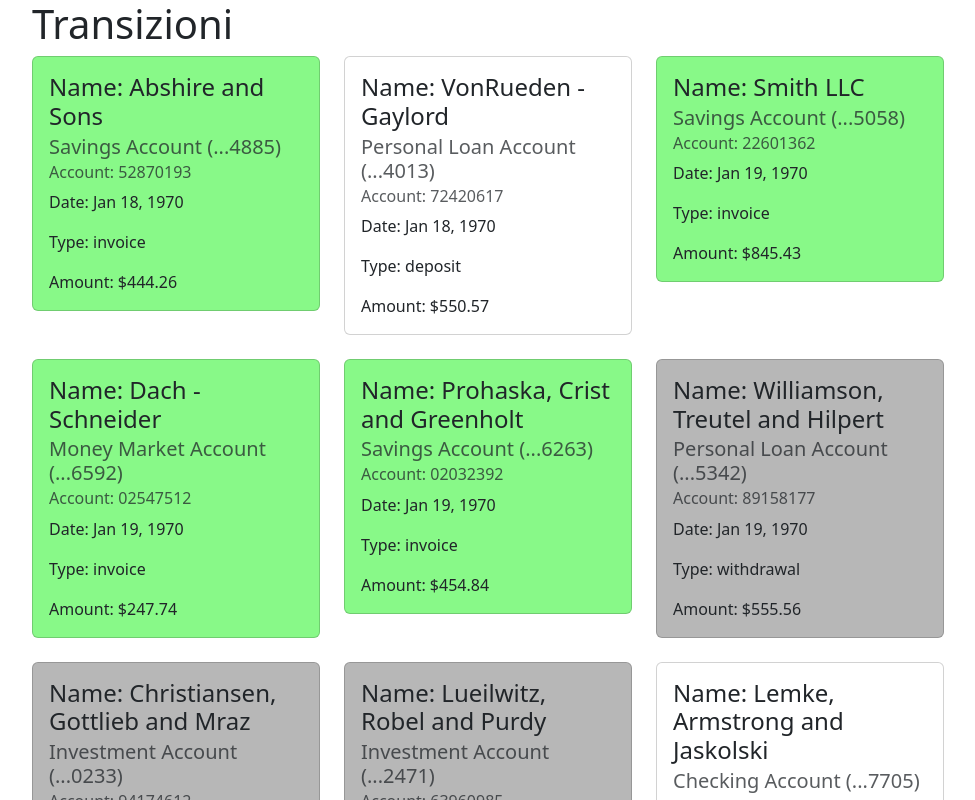
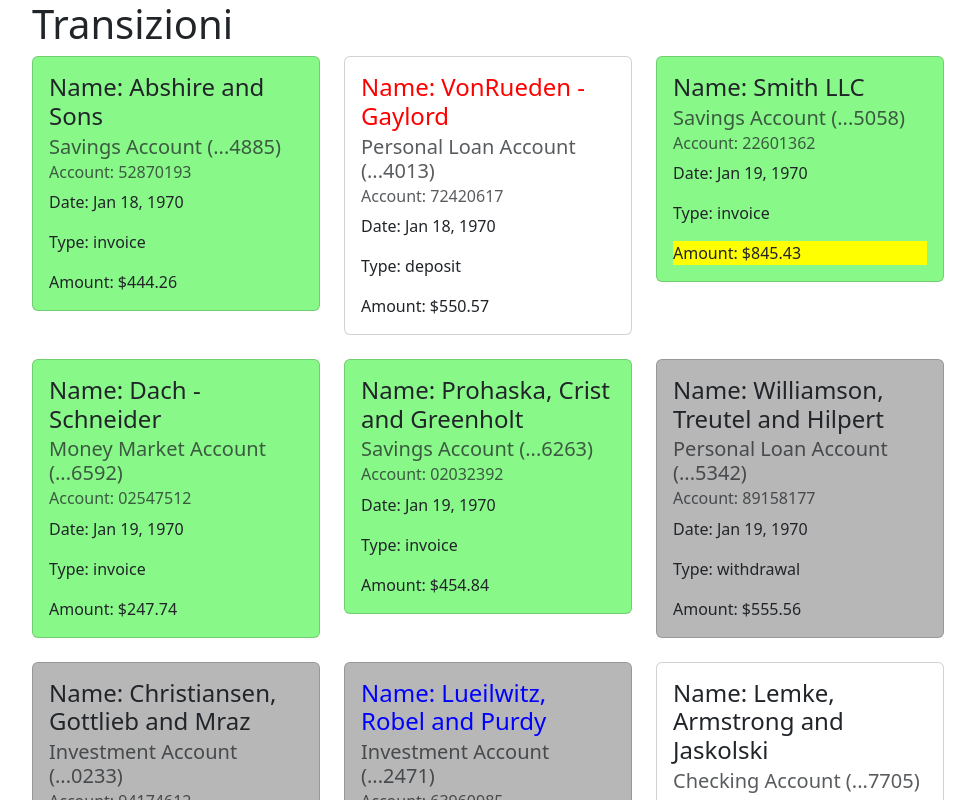
Before and after one commit to Federica-Chiantini/SandC1-ChiantiniF, an Angular app: page / in a window 1280 px wide. Shown: the top 800 px of the page, without its empty margins (50-1025 px from the left). Built offline with nearby package versions, Linux system fonts and the light colour scheme.

Commit message:
aggiunta ngClass per business e amount

```diff
--- a/src/app/components/transaction-item/transaction-item.component.html
+++ b/src/app/components/transaction-item/transaction-item.component.html
@@ -1,11 +1,11 @@
 
-  <div class="card" style="width: 18rem;" *ngIf="VociM" [ngClass]="getSfondo()"><!--aggiunto ngClass qui per far assegnare la classe a tutta la card-->
+  <div class="card" style="width: 18rem;" *ngIf="VociM" [ngClass]="getSfondo()">
     <div class="card-body">
-      <h4 class="card-title">Name: {{VociM.business}}</h4>
+      <h4 class="card-title" [ngClass]="[VociM.business == 'VonRueden - Gaylord' ? 'red' : '', VociM.business == 'Lueilwitz, Robel and Purdy' ? 'blue' : '']">Name: {{VociM.business}}</h4><!--PER MATTEO: metodo alternativo che avrei usato al posto di [ngClass]="getSfondo()" a riga 2-->
       <h5 class="card-subtitle mb-2 text-body-secondary">{{VociM.name}}</h5>
       <h6 class="card-subtitle mb-2 text-body-secondary">Account: {{VociM.account}}</h6>
       <p class="card-text">Date: {{VociM.date | date:'mediumDate'}}</p>
       <p class="card-text">Type: {{VociM.type}}</p>
-      <p class="card-text">Amount: {{VociM.amount | currency}}</p>
+      <p class="card-text" [ngClass]="[VociM.amount > 700 ? 'maggiore' : '']">Amount: {{VociM.amount | currency}}</p>
     </div>
   </div>
--- a/src/app/components/transaction-item/transaction-item.component.ts
+++ b/src/app/components/transaction-item/transaction-item.component.ts
@@ -10,12 +10,13 @@ export class TransactionItemComponent {
     @Input()
     VociM ?: cardMenu;
 
-getSfondo() { //creato metodo per controllare se quando viene generato il VociM?.type corrisponde a un valore a cui assegno poi la classe corrispondente
-        if(this.VociM?.type === 'invoice'){
-          return 'inv' //classe .inv dentro style.css
+//PER MATTEO: non sono sicura che sia il metodo migliore ma funziona, ho deciso di lasciarlo per chiederti eventualmente una spiegazione a lezione
+getSfondo() {
+  if(this.VociM?.type === 'invoice'){
+          return 'inv'
         }
         if(this.VociM?.type === 'withdrawal'){
-          return 'with' //classe .with dentro style.css
+          return 'with'
         }else{
           return //terzo caso in cui valore non e' uguali a quelli sovrastanti
         }
--- a/src/styles.css
+++ b/src/styles.css
@@ -1,4 +1,4 @@
-/* You can add global styles to this file, and also import other style files */
+/* stili per transaction-item.component */
 .inv{
     background-color: rgb(136, 249, 136);
 }
@@ -6,3 +6,15 @@
 .with{
     background-color: rgb(183, 183, 183);
 }
+
+.maggiore{
+    background-color: yellow;
+}
+
+.red{
+    color: red;
+}
+
+.blue{
+    color: blue;
+}
```
